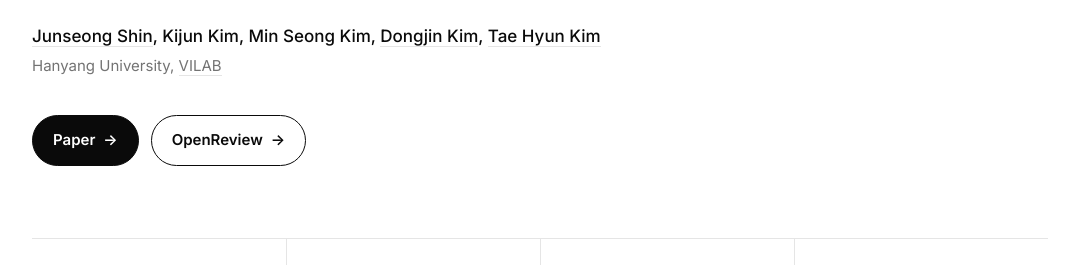
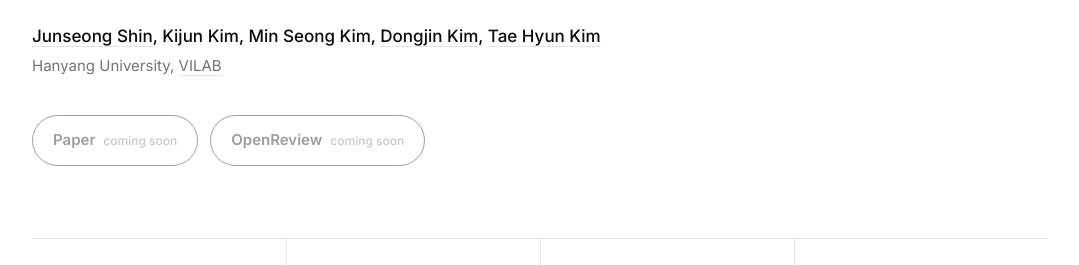
Before and after one commit to junsung6140/oddr_project_page, a plain HTML site: page index.html in a window 1280 px wide. Shown: the part 458-723 px from the top of the page, without its empty margins (100-1179 px from the left). Drawn offline with Linux system fonts and the light colour scheme.

Commit message:
Mark Paper/OpenReview links as coming soon (OpenReview not public yet)

```diff
--- a/index.html
+++ b/index.html
@@ -89,6 +89,8 @@
     .btn-ghost { background: transparent; color: var(--ink); }
     .btn-ghost:hover { background: var(--ink); color: #fff; }
     .btn .arrow { transition: transform .15s; }
+    .btn.is-disabled { opacity: 0.4; pointer-events: none; cursor: default; }
+    .btn .soon { font-size: 12px; font-weight: 500; color: var(--ink-3); }
     .btn:hover .arrow { transform: translateX(3px); }
 
     /* ---------- stats ---------- */
@@ -200,8 +202,11 @@
     <div class="affil">Hanyang University, <a href="https://sites.google.com/view/lliger9/">VILAB</a></div>
 
     <div class="cta">
-      <a class="btn btn-primary" href="https://openreview.net/pdf?id=IAfKoeRc25">Paper <span class="arrow">&rarr;</span></a>
-      <a class="btn btn-ghost" href="https://openreview.net/forum?id=IAfKoeRc25">OpenReview <span class="arrow">&rarr;</span></a>
+      <!-- OpenReview is not public yet (Readers exclude "Everyone").
+           When public: restore href="https://openreview.net/pdf?id=IAfKoeRc25" (Paper, btn-primary)
+           and href="https://openreview.net/forum?id=IAfKoeRc25" (OpenReview), and remove is-disabled. -->
+      <span class="btn btn-ghost is-disabled" aria-disabled="true">Paper <span class="soon">coming soon</span></span>
+      <span class="btn btn-ghost is-disabled" aria-disabled="true">OpenReview <span class="soon">coming soon</span></span>
       <!-- TODO: uncomment and fill in when available
       <a class="btn btn-ghost" href="#">arXiv <span class="arrow">&rarr;</span></a>
       <a class="btn btn-ghost" href="#">Code <span class="arrow">&rarr;</span></a>
```
